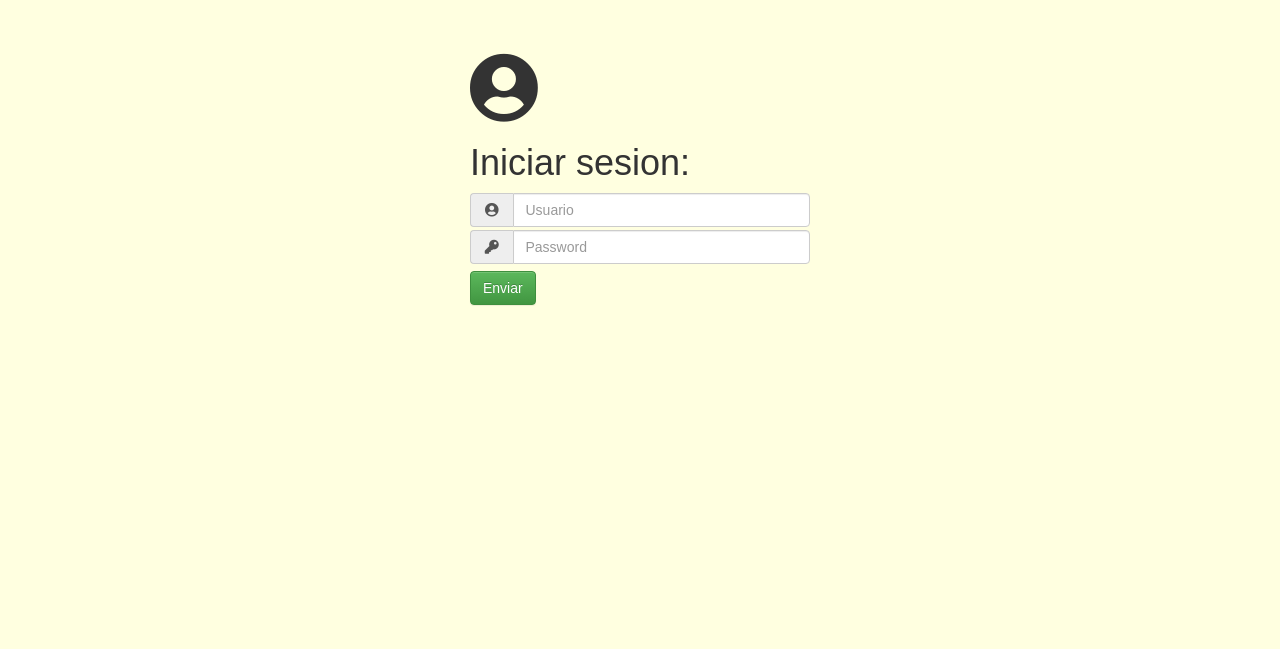
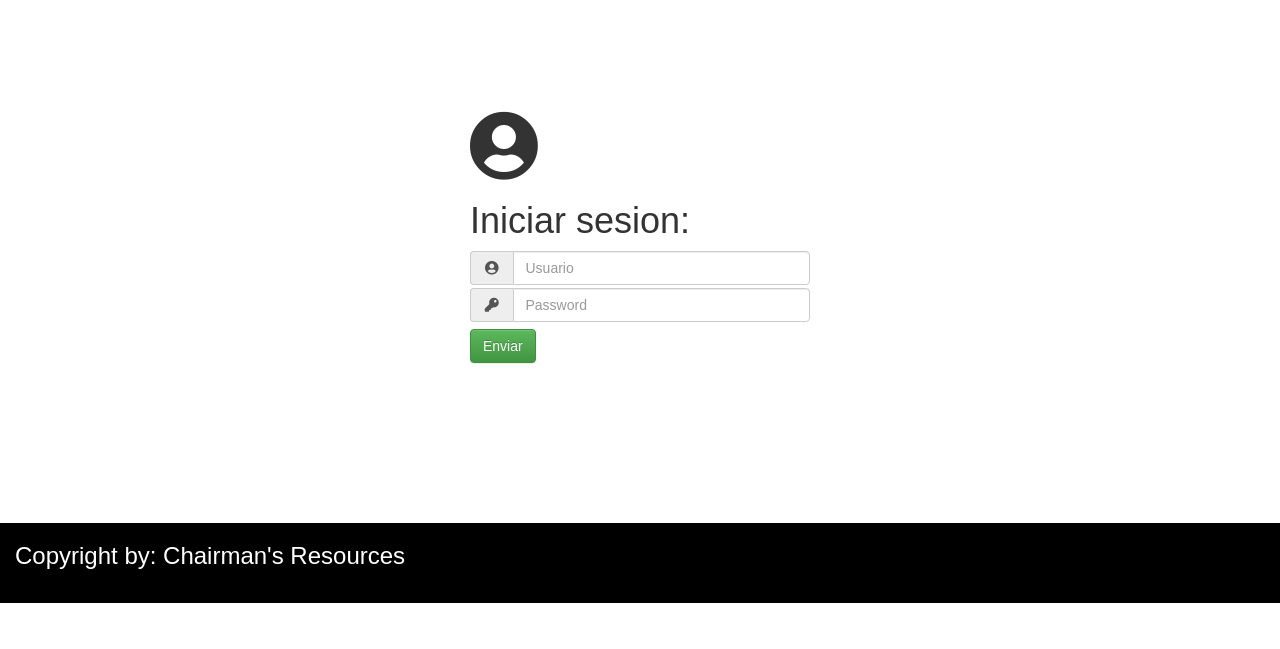
Before and after one commit to JavierC-SaulS-JoanL-Proyecto1/Proyecto_1, a PHP site: page /login.php in a window 1280 px wide. Shown: the part 151-800 px from the top of the page. Run offline with PHP 8.4, Linux system fonts and the light colour scheme; some libraries are stand-ins or nearby versions.

Commit message:
Actualizacion de archivos dia 4

```diff
--- a/estilos.css
+++ b/estilos.css
@@ -1,13 +1,13 @@
 
 .color_fondo{
-	background-color: lightyellow;
+	background-color: white;
 }
 
 .clase1{
 	color:red;
 }
 .login_centro{
-	padding-top: 60%;
+	padding-top: 33%;
 }
 
 .cuadro_central{
@@ -41,18 +41,37 @@
 .recursosElec{
     float: right;
 }
-
+/*Login Cabezera y Pie*/
 .cabecera{
-    height: 110px;
-    background-color: blueviolet;
+    height: 150px;
+    background-color: black;
+    padding-left: 0px;
+    color:white;
 }
 
+.imagen{
+    height: 150px;
+    padding-right: 70px;
+    padding-left: 0px;
+}
+
+.pie{
+    height:80px;
+    background-color: black;
+    color:white;
+}
+
+.espacio{
+    height:160px;
+}
+/*Login Cabezera y Pie*/
 .label-usuario{
     width: 37%;
     float: left;
     min-width: 60px;
     margin-top: 2%;
 }
+
 
 /* label al lado del label con el usuario */
 .label-usuario-1{
--- /dev/null
+++ b/footer_login.php
@@ -0,0 +1,2 @@
+<div class="col-xs-12 espacio"></div>
+<div class="col-xs-12 pie"><h3>Copyright by: Chairman's Resources</h3></div>
--- /dev/null
+++ b/header_login.php
@@ -0,0 +1,4 @@
+<div class="col-xs-12 cabecera">
+    <img src="./chairman.png" class="col-xs-3 imagen">
+    <div class="col-xs-9"><h1 style="font-family: Times New Roman; font-size:80px">Chairman's Resources</h1></div>
+</div>
--- a/login.php
+++ b/login.php
@@ -3,9 +3,10 @@
     <head>
         <title>Login</title>
         <?php require('scripts.php') ?>
-        <script type="text/javascript" src="validacion.js"></script>
+
     </head>
     <body class="color_fondo">
+        <?php require('header_login.php'); ?>
         <div class="container">
             <div class="col-xs-12">
                 <div class="col-xs-4 col-xs-offset-4">
@@ -13,7 +14,7 @@
                         <?php
                             if(isset($_REQUEST['error'])){
                                 if ($_REQUEST['error']) {
-                                    // echo '<script type="text/javascript">alert("Usuario o Contraseña incorrectos"); </script>';
+                                    echo '<script type="text/javascript">alert("Usuario o Contraseña incorrectos"); </script>';
                                 }
                             }
                         ?>
@@ -29,11 +30,12 @@
                                 <span class="input-group-addon"><i class="fa fa-key fa-fw"></i></span>
                                 <input class="form-control" name="password" type="password" placeholder="Password">
                             </div>
-                            <button class="btn btn-success" type="submit" name="enviar">Enviar</button>
+                            <button class="btn btn-success" type="" name="enviar">Enviar</button>
                         </form>
                     </div>
                 </div>
             </div>
         </div>
+    <?php require('footer_login.php'); ?>
     </body>
 </html>
--- a/scripts.php
+++ b/scripts.php
@@ -11,3 +11,5 @@
 <!-- CSS PERSONAL -->
 <link href="estilos.css" rel="stylesheet" type="text/css">
 <link href="miestilo.css" rel="stylesheet" type="text/css">
+<!--Validacion.js -->
+<script  src="validacion.js"></script>
--- a/validacion.js
+++ b/validacion.js
@@ -1,13 +1,15 @@
 var error="";
 		function validar(){
-			if (document.formulario1.usuario.value===""){
+			if (document.formulario1.usuario.value==""){
 				error+="El campo Usuario esta vacio.";
-				alert(error);
 				}
 
-			if (document.formulario1.password.value==="") {
+			if (document.formulario1.password.value=="") {
 				 error+="El campo Password esta vacio.";
 				 alert(error);
+				 return false;
+				}else{
+					return true;
 				}
-				return false;
+
 		}
```
